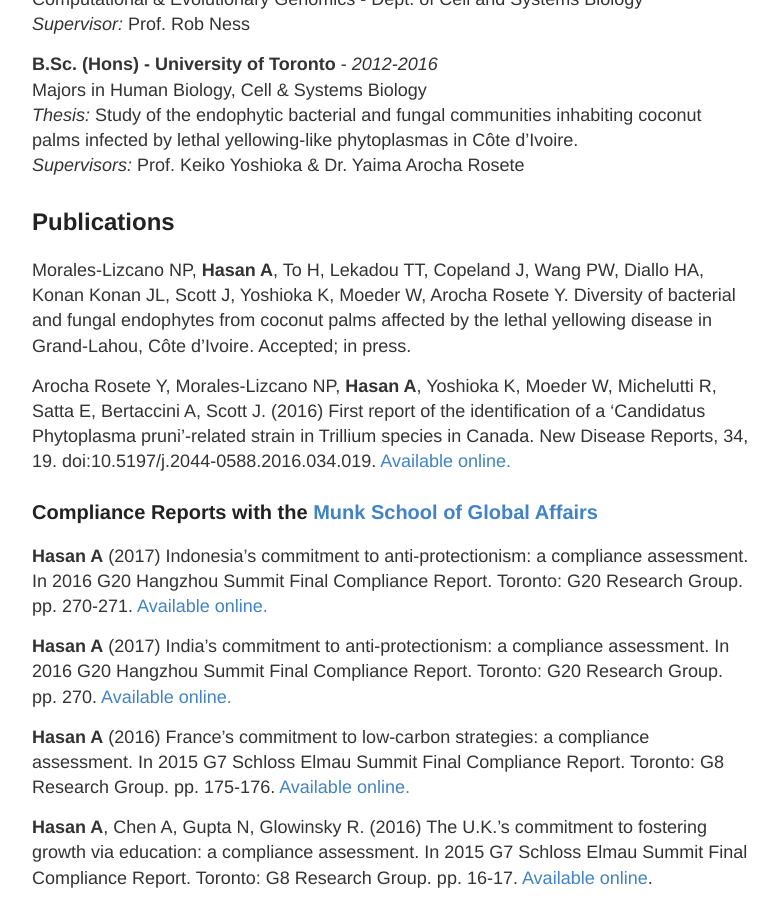
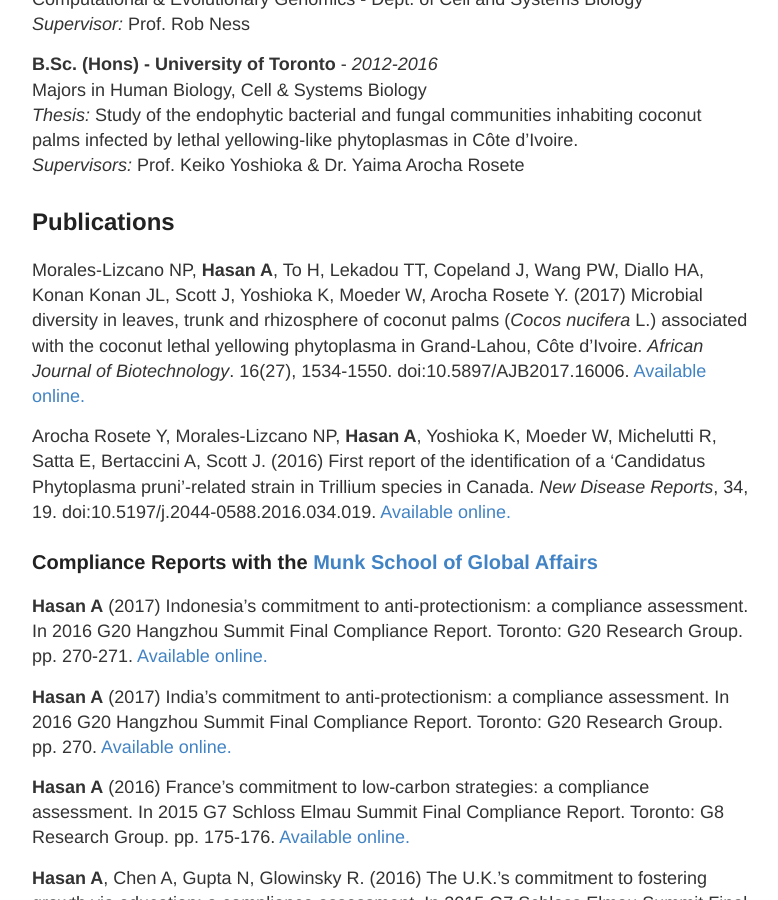
Before and after one commit to aays/site_old, a Jekyll site: the page built from cv.md, in a window 1280 px wide and 900 px high, scrolled down 330 px. Shown: the whole window, without its empty margins (248-1026 px from the left). Built offline with Jekyll 4.4.1, drawn with Linux system fonts in a browser that asks for light colours.

Commit message:
Update cv.md

```diff
--- a/cv.md
+++ b/cv.md
@@ -16,9 +16,9 @@ _Thesis:_ Study of the endophytic bacterial and fungal communities inhabiting co
 _Supervisors:_ Prof. Keiko Yoshioka & Dr. Yaima Arocha Rosete
 
 ## Publications
-Morales-Lizcano NP, **Hasan A**, To H, Lekadou TT, Copeland J, Wang PW, Diallo HA, Konan Konan JL, Scott J, Yoshioka K, Moeder W, Arocha Rosete Y. Diversity of bacterial and fungal endophytes from coconut palms affected by the lethal yellowing disease in Grand-Lahou, Côte d’Ivoire. Accepted; in press.
+Morales-Lizcano NP, **Hasan A**, To H, Lekadou TT, Copeland J, Wang PW, Diallo HA, Konan Konan JL, Scott J, Yoshioka K, Moeder W, Arocha Rosete Y. (2017) Microbial diversity in leaves, trunk and rhizosphere of coconut palms (_Cocos nucifera_ L.) associated with the coconut lethal yellowing phytoplasma in Grand-Lahou, Côte d’Ivoire. _African Journal of Biotechnology_. 16(27), 1534-1550. doi:10.5897/AJB2017.16006. [Available online.](http://www.academicjournals.org/journal/AJB/article-abstract/BE373F465038)
 
-Arocha Rosete Y, Morales-Lizcano NP, **Hasan A**, Yoshioka K, Moeder W, Michelutti R, Satta E, Bertaccini A, Scott J. (2016) First report of the identification of a ‘Candidatus Phytoplasma pruni’-related strain in Trillium species in Canada. New Disease Reports, 34, 19. doi:10.5197/j.2044-0588.2016.034.019. [Available online.](https://www.ndrs.org.uk/article.php?id=034019#)
+Arocha Rosete Y, Morales-Lizcano NP, **Hasan A**, Yoshioka K, Moeder W, Michelutti R, Satta E, Bertaccini A, Scott J. (2016) First report of the identification of a ‘Candidatus Phytoplasma pruni’-related strain in Trillium species in Canada. _New Disease Reports_, 34, 19. doi:10.5197/j.2044-0588.2016.034.019. [Available online.](https://www.ndrs.org.uk/article.php?id=034019#)
 
 ### Compliance Reports with the [Munk School of Global Affairs](http://munkschool.utoronto.ca)
 
```
